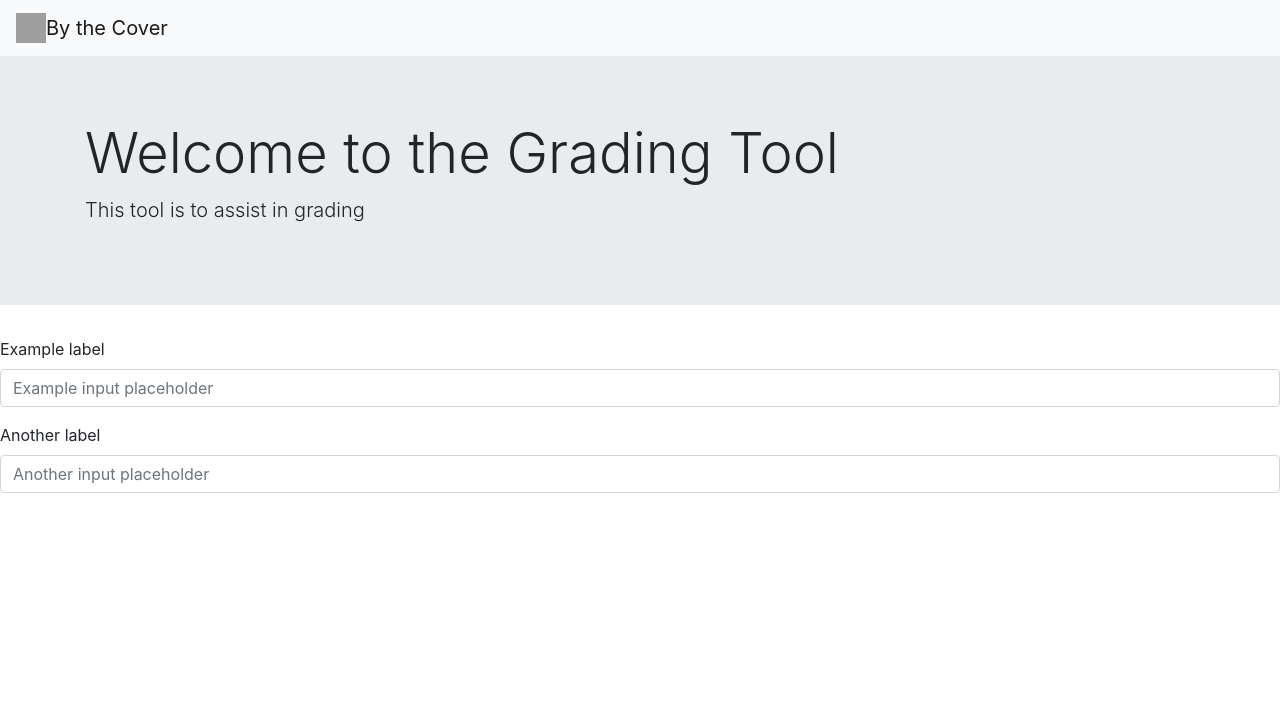
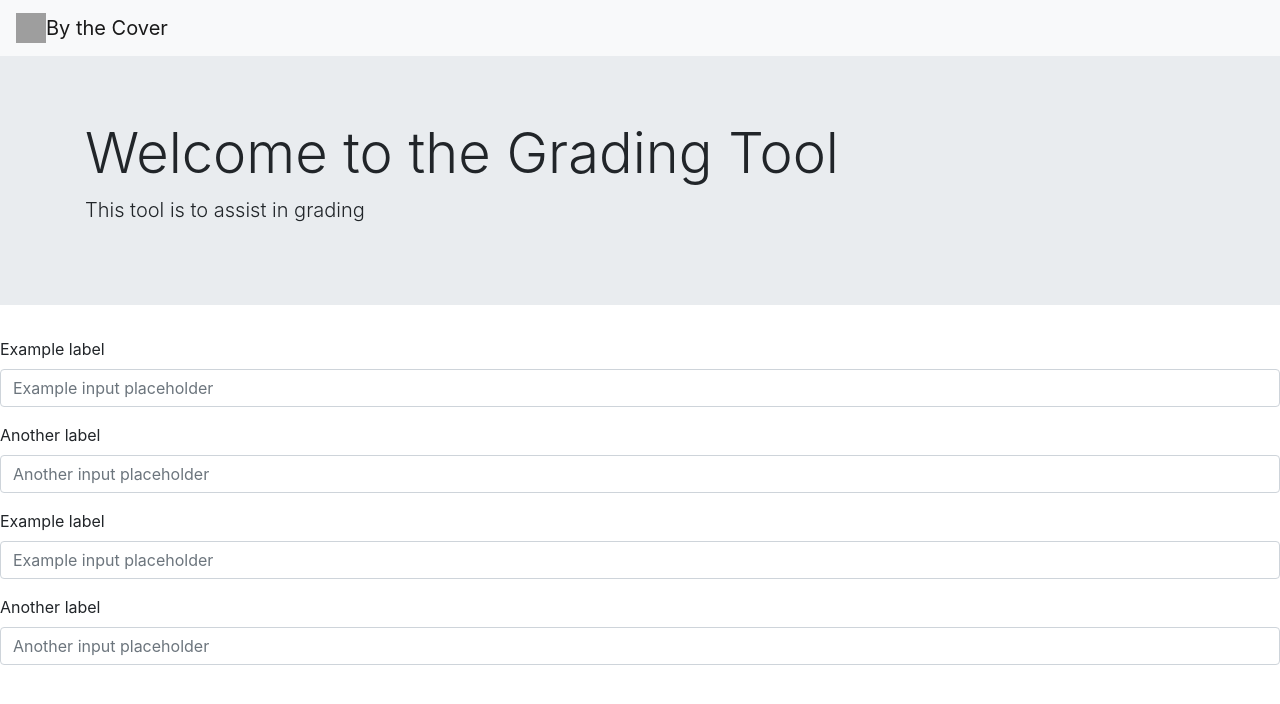
Before and after one commit to MKnoles78/bythecovergrader, a React (Create React App) app: page / in a window 1280 px wide. Shown: the top 704 px of the page. Built offline with nearby package versions, Linux system fonts and the light colour scheme; grey boxes are pictures that could not be loaded.

Commit message:
added another form input

```diff
--- a/src/App.js
+++ b/src/App.js
@@ -8,6 +8,7 @@ function App() {
       <Navbar />
       <Jumbotron />
       <Forms />
+      <Forms />
     </div>
   );
 }
```
